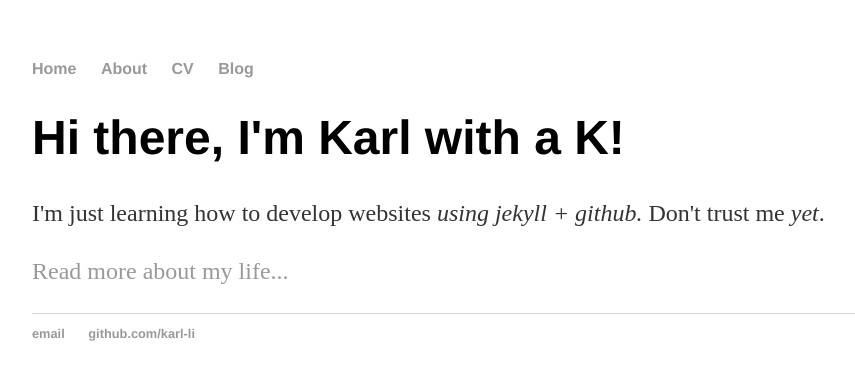
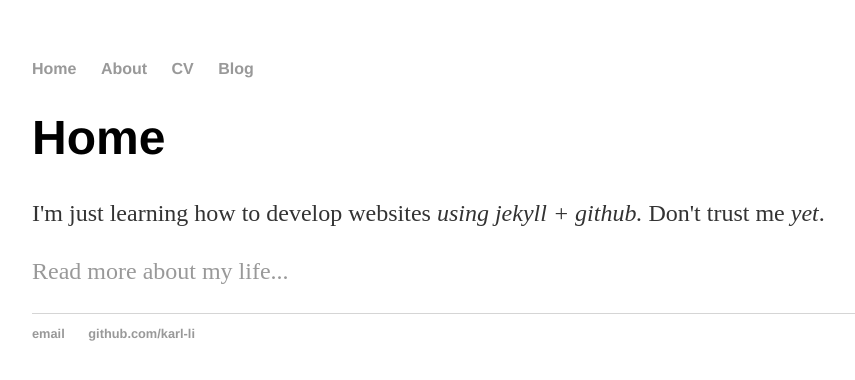
Before and after one commit to karl-li/karl-li.github.io, a Jekyll site: the page built from index.html, in a window 1280 px wide. Shown: the top 380 px of the page, without its empty margins (160-1015 px from the left). Built offline with Jekyll 4.4.1, drawn with Linux system fonts in a browser that asks for light colours.

Commit message:
Update index.html

```diff
--- a/index.html
+++ b/index.html
@@ -3,7 +3,7 @@ layout: default
 title: Karl Li, New Creation
 ---
 <div class="blurb">
-	<h1>Hi there, I'm Karl with a K!</h1>
+	<h1>Home</h1>
 	<p>I'm just learning how to develop websites <em>using jekyll + github.</em> Don't trust me <em>yet</em>. </p>
 	<p><a href="/about">Read more about my life...</a></p>
 </div><!-- /.blurb -->
```
